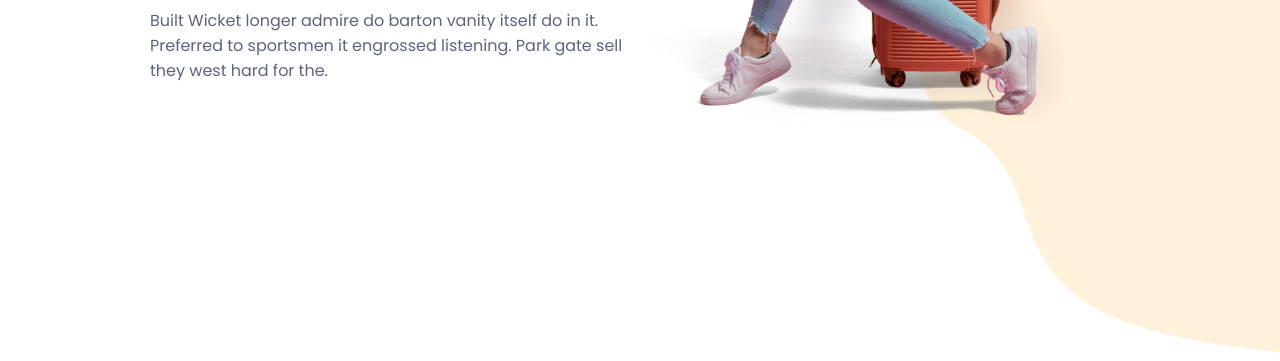
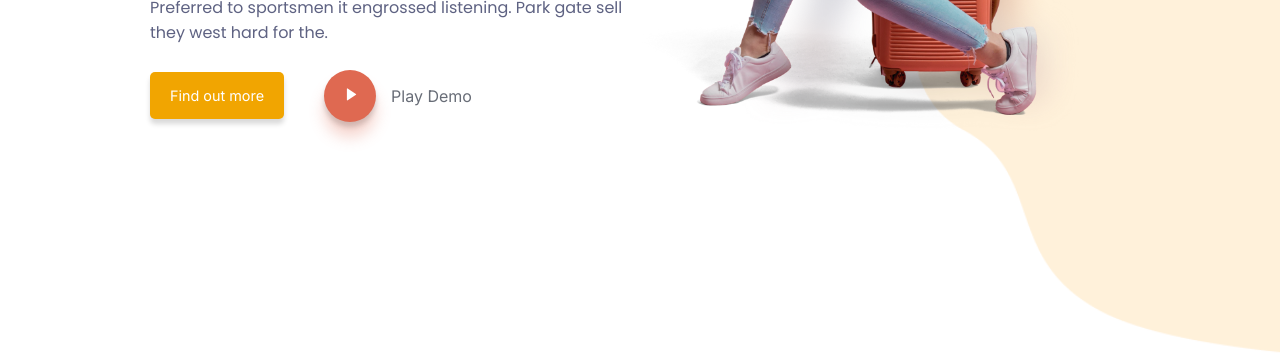
Before and after one commit to Codebee50/Travel-Agency-Website, a plain HTML site: page index.html in a window 1280 px wide. Shown: the part 439-800 px from the top of the page. Drawn offline with nearby package versions, Linux system fonts and the light colour scheme; a web font is replaced by a local one.

Commit message:
changes to hero section
Added action buttons

```diff
--- a/index.html
+++ b/index.html
@@ -46,13 +46,23 @@
                 <p class="main-text">Travel, <span>enjoy  <img src="img/decore underline.png" alt="jadoo travelling">
                 </span> and live a new and full life</p>
                 <p class="bottom-text">Built Wicket longer admire do barton vanity itself do in it. Preferred to sportsmen it engrossed listening. Park gate sell they west hard for the.</p>
+                <div class="buttons">
+                    <button class="btn-findoutmore">Find out more</button>
+
+                    <div class="play-demo-container">
+                        <button class="play-demo-btn">
+                            <i class="ri-play-fill"></i>
+                        </button>
+                        <p class="txt-play-demo">Play Demo</p>
+                    </div>
+                </div>
             </div>
 
             <div class="con-two">
                 <img src="img/plane.png" alt="Jadoo travels" class="plane-img p-1">
                 <img src="img/plane.png" alt="Jadoo travels" class="plane-img p-2">
 
-                <img src="img/traveller.png" alt="a jadoo Traveller">
+                <img src="img/traveller.png" alt="a jadoo Traveller" class="hero-image">
             </div>
         </div>
     </section>
--- a/style/style.scss
+++ b/style/style.scss
@@ -125,6 +125,56 @@
                     }
                 }
             }
+
+            .buttons{
+                margin-top: 25px;
+                display: flex;
+                flex-direction: row;
+                align-items: center;
+                column-gap: 40px;
+
+                .play-demo-container{
+                    display: flex;
+                    flex-direction: row;
+                    align-items: center;
+                    .play-demo-btn{
+                        width: 52px;
+                        height: 52px;
+                        border-radius: 50%;
+                        border: none;
+                        background-color: #DF6951;
+                        box-shadow: 0 5px 5px 0 rgba(0, 0, 0, 0.15), 0 15px 15px 0 #df695149;
+
+
+
+                        i{
+                            color: white;
+                            font-size: 1.2rem;
+                            margin: auto;
+                        }
+
+                    }
+
+                    .txt-play-demo{
+                        margin-left: 15px;
+                        color: #686D77;
+
+                    }
+                }
+
+
+
+                .btn-findoutmore{
+                    background-color: #F1A501;
+                    color: white;
+                    border: none;
+                    border-radius: 5px;
+                    padding: 15px 20px;
+                    font-size: 0.9rem;
+                    box-shadow: 0 5px 5px 0 rgba(0, 0, 0, 0.15);
+                    cursor: pointer;
+                }
+            }
         }
 
         .con-two{
@@ -145,11 +195,14 @@
             }
 
             .p-2{
-                top: 60px;
-                left: 60px;
+                top: 70px;
+                left: 80px;
             }
-            img{
+
+
+            .hero-image{
                 width: 95%;
+                z-index: 999
             }
         }
     }
```
Also changed, not shown: css/style.css, img/Play Demo.png (deleted), 1 other file.
